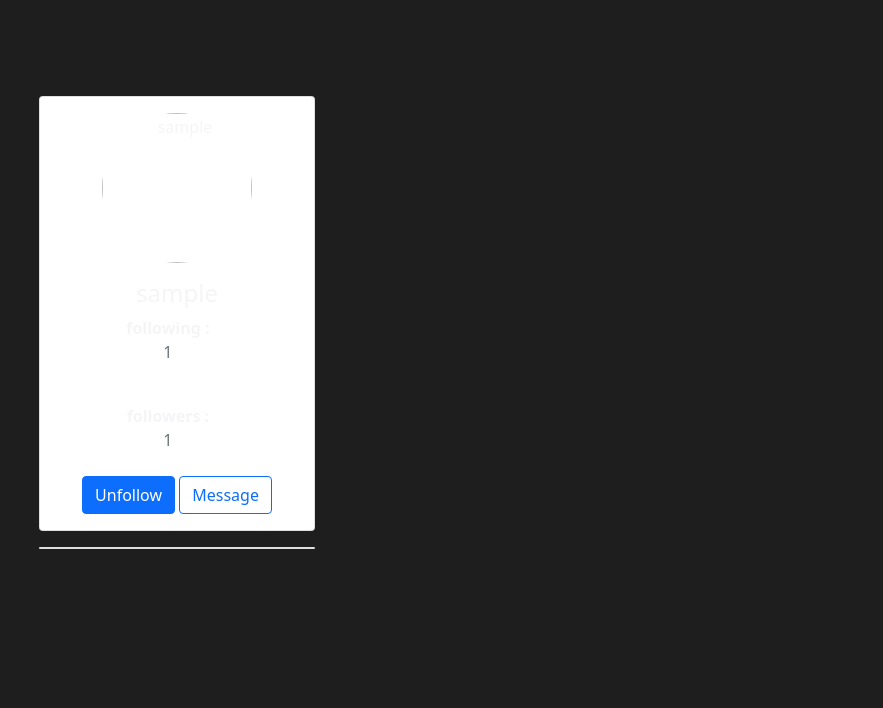
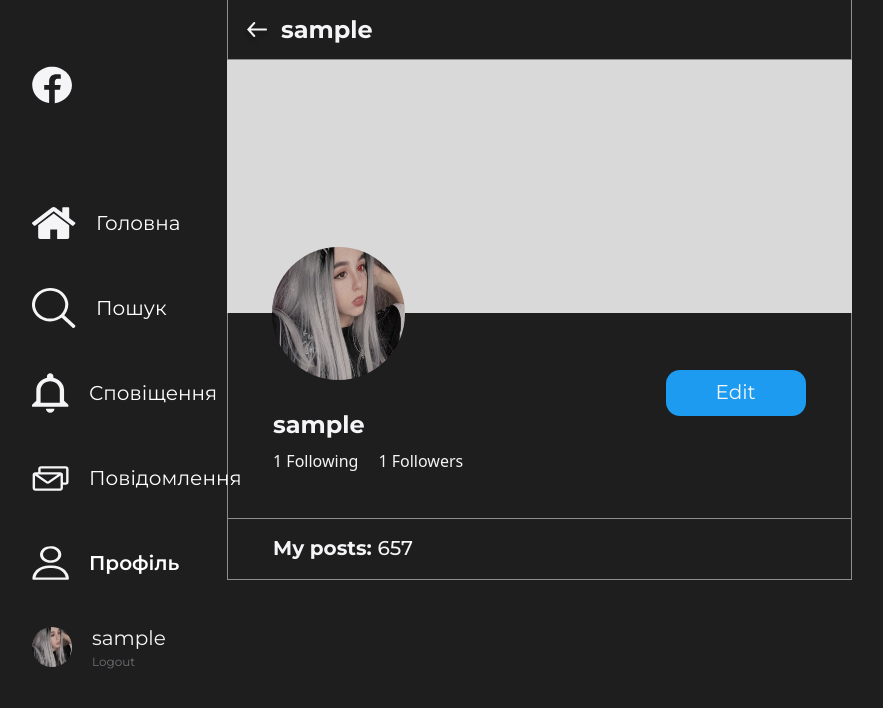
Before and after one commit to Alekssin1/Social-Network, a Django app: a page that uses templates/baza.html in a window 1280 px wide. Shown: the top 708 px of the page, without its empty margins (116-999 px from the left). Run offline with Django 3.2, Linux system fonts and the light colour scheme; a user stored in the database is signed in; tables that the repository leaves empty hold one stand-in row (values such as "Sample post"); parts of the project's set-up code (start-up, migrations or seed data) failed here and were passed over.

Commit message:
profile page

```diff
--- a/social_network/settings.py
+++ b/social_network/settings.py
@@ -145,7 +145,7 @@
 STATIC_ROOT = os.path.join(os.path.dirname(BASE_DIR), "static_cdn")
 
 LOGIN_REDIRECT_URL = "home"
-LOGOUT_REDIRECT_URL = "home_home"
+LOGOUT_REDIRECT_URL = "our_post"
 
 SITE_ID = 1
 
--- a/static/css/main.css
+++ b/static/css/main.css
@@ -326,3 +326,51 @@
     line-height: 1.5em;
     margin-top: 15px;
 }
+
+.avatar_on_page {
+    width: 40px;
+    height: 40px;
+    border-radius: 50%;
+}
+
+.user_create {
+    padding: 10px 20px!important;
+    display: flex;
+    align-items: center;
+}
+
+.left_side_menu {
+    position: fixed;
+}
+
+.user_create-name {
+    font-family: 'Montserrat';
+    font-style: normal;
+    font-weight: 400;
+    font-size: 20px;
+    line-height: 30px;
+}
+
+.user_create_account, .user_create_account:hover {
+    text-decoration: none;
+    color: #6d7075;
+}
+.user_create_account {
+    font-family: 'Montserrat';
+    font-style: normal;
+    font-weight: 400;
+    font-size: 12px;
+    color: #6d7075;
+}
+
+.user_create_account-second, .user_create_account-second:hover {
+    text-decoration: none;
+    color: #F5F5F7;
+}
+
+.user_create-in-a {
+    display: flex;
+    flex-direction: column;
+    margin-left: 20px;
+
+}
--- /dev/null
+++ b/static/css/profile.css
@@ -0,0 +1,137 @@
+.top_line {
+    height: 60px;
+    background: #1E1E1E !important;
+    border: 1px #8E8E8E solid;
+    border-top: 0px;
+    display: flex;
+    align-items: center;
+}
+
+.back_button_profile {
+    margin-left: 15px;
+}
+
+.name__profile, .profile_user_name {
+    font-family: 'Montserrat';
+    font-style: normal;
+    font-weight: 700;
+    font-size: 24px;
+    line-height: 29px;
+    color: #F5F5F7;
+}
+
+.profile_page-body {
+    border: 1px #8E8E8E solid;
+    border-top: 0px;
+
+}
+.back_button_profile {
+    cursor: pointer;
+    margin-top: 8px;
+    margin-right: 10px;
+}
+
+.profile_photo_background-photo {
+    width: 100%;
+}
+
+.avatar_on_profile-block {
+    position: relative;
+}
+
+.avatar_on_profile {
+    border-radius: 50%;
+    width: 133px;
+    height: 133px;
+    margin-left: 45px;
+    position: absolute;
+    top: -66.5px;
+}
+
+.another_users-info {
+    display: flex;
+    margin-top: 10px;
+}
+
+.followers {
+    margin-left: 20px;
+}
+
+.about_profile_user {
+    display: flex;
+    justify-content: space-between;
+    border-bottom: 1px #8E8E8E solid;
+    padding-bottom: 45px;
+}
+
+.about_profile_user-first-block {
+    margin: 0px 45px;
+    margin-top: 96.5px;
+}
+
+.following, .followers {
+    cursor: pointer;
+}
+
+.edit_profile {
+    display: flex;
+    justify-content: center;
+    align-items: center;
+    margin: 0px 45px;
+}
+
+.edit_profile-button {
+    width: 140px;
+    height: 46px;
+    left: 1169px;
+    top: 475px;
+    background: #1C9BF0;
+    border-radius: 14px;
+    border: 0px;
+    font-family: 'Montserrat';
+    font-style: normal;
+    font-weight: 400;
+    font-size: 20px;
+    line-height: 29px;
+    color: #F5F5F7;
+}
+
+.my_posts {
+    font-family: 'Montserrat';
+    font-style: normal;
+    font-weight: 700;
+    font-size: 20px;
+    line-height: 29px;
+    color: #F5F5F7;
+}
+
+.my_posts-number {
+    font-family: 'Montserrat';
+    font-style: normal;
+    font-weight: 500;
+    font-size: 20px;
+    line-height: 29px;
+    color: #F5F5F7;
+}
+
+.block_with_post_user {
+    margin: 0px 45px;
+    height: 60px;
+    display: flex;
+    align-items: center;
+}
+
+.edit_profile-link {
+    font-family: 'Montserrat';
+    font-style: normal;
+    font-weight: 400;
+    font-size: 20px;
+    line-height: 29px;
+    color: #F5F5F7;
+    text-decoration: none;
+}
+
+.edit_profile-link:hover {
+    text-decoration: none;
+    color: #F5F5F7;
+}
--- a/templates/base.html
+++ b/templates/base.html
@@ -7,6 +7,8 @@
   <meta name="viewport" content="width=device-width, initial-scale=1.0" />
   <link rel="stylesheet" href="{% static '/css/chat.css' %}" />
   <link rel="stylesheet" href="{% static '/css/main.css' %}" />
+  {% block css %}
+  {% endblock %}
   <link rel="shortcut icon" type="image/png" href="{% static 'img/favicon.ico' %}" />
   <link rel="preconnect" href="https://fonts.googleapis.com" />
   <link rel="preconnect" href="https://fonts.gstatic.com" crossorigin />
@@ -54,7 +56,24 @@
             </div>
             <a href="{% url 'home_home' %}" style="text-decoration:none;"><span class="profile_left_text text_left {% block active_profile %}{% endblock %}">Профіль</span></a>
           </div>
+
+          <div class="user_create">
+            <img src="{% static 'img/yrnluGNIVTxYe1Isj4iCg.jpg' %}" alt="avatar" class="avatar_on_page">
+
+              {% if user.is_authenticated %}
+                <div class="user_create-in-a">
+                  <span class="user_create-name">{{ user.username }}</span>
+                  <a class="user_create_account" href="{% url 'logout' %}">Logout</a>
+                </div>
+              {% else %}
+              <div class="user_create-in-a">
+                <a class="user_create_account-second" href="{% url 'signup' %}">Sign Up</a>
+                <a class="user_create_account-second" href="{% url 'login' %}">Login</a>
+              </div>
+              {% endif %}
+          </div>
         </div>
+        <div></div>
         {% block content%}
         {% endblock %}
     </div>
--- a/templates/baza.html
+++ b/templates/baza.html
@@ -1,82 +1,66 @@
+{% extends "base.html" %}
 {% load static %}
-<html lang="ua">
 
-<head>
-  <meta charset="UTF-8" />
-  <meta http-equiv="X-UA-Compatible" content="IE=edge" />
-  <meta name="viewport" content="width=device-width, initial-scale=1.0" />
-  <link rel="stylesheet" href="{% static '/css/chat.css' %}" />
-  <link rel="stylesheet" href="{% static '/css/main.css' %}" />
-  <link rel="shortcut icon" type="image/png" href="{% static 'img/favicon.ico' %}" />
-  <link rel="preconnect" href="https://fonts.googleapis.com" />
-  <link rel="preconnect" href="https://fonts.gstatic.com" crossorigin />
-  <link href="https://cdn.jsdelivr.net/npm/bootstrap@5.1.3/dist/css/bootstrap.min.css" rel="stylesheet"
-    integrity="sha384-1BmE4kWBq78iYhFldvKuhfTAU6auU8tT94WrHftjDbrCEXSU1oBoqyl2QvZ6jIW3" crossorigin="anonymous" />
-  <link href="https://fonts.googleapis.com/css2?family=Montserrat:wght@100;200;300;400;500;600;700;800;900&display=swap"
-    rel="stylesheet" />
-  <title>{% block title %}{% endblock %}</title>
-</head>
-<body>
-    <div class="pt-5 mt-5 pb-5 mb-5">
-        <div class="container">
-          <div class="main-body">
-            <div class="row gutters-sm">
-              <div class="col-md-4 mb-3">
-                <div class="card">
-                  <div class="card-body">
-                    <div class="d-flex flex-column align-items-center text-center">
-                      <img src="{{ author.image.url }}" alt="{{ author.username }}" class="rounded-circle" width="150" />
-                      <div class="mt-3">
-                        <h4>{{ author.username }}</h4>
-                        <div class="row">
-                          <b> following : </b>
-                          <p class="text-muted"> {{ author.following.count }} </p>
-                          &nbsp;&nbsp;&nbsp;&nbsp;
-                          <b> followers : </b>
-                          <p class="text-muted"> {{ author.followers.count }} </p>
+{% block title %}
+Profile
+{% endblock %}
+
+{% block active_profile %}
+active_text
+{% endblock %}
+
+{% block css %}
+<link rel="stylesheet" href="{% static '/css/profile.css' %}" />
+{% endblock %}
+
+{% block content%}
+<div class="profile_page">
+  <div class="top_line">
+    <img src="{% static 'img/back.svg' %}" alt="back" class="back_button_profile">
+    <span class="name__profile">{{ author.username }}</span>
   </div>
-                        <h6 class="text-muted font-size-sm">
-                          {{ author.bio }}
-                        </h6>
+  <div class="profile_photo_background">
+    <img src="{% static 'img/profile_photo_background.jpg' %}" alt="profile_photo_background" class="profile_photo_background-photo">
+  </div>
+
+  <div class="avatar_on_profile-block">
+    <img src="{% static 'img/yrnluGNIVTxYe1Isj4iCg.jpg' %}" alt="avatar" class="avatar_on_profile">
+  </div>
+  <div class="profile_page-body">
+    <div class="about_profile_user">
+      <div class="about_profile_user-first-block">
+        <div class="profile_user_name">
+          {{ author.username }}
+        </div>
+        <div class="another_users-info">
+          <div class="following">{{ author.following.count }} Following</div>
+          <div class="followers">{{ author.followers.count }} Followers</div>
+        </div>
+      </div>
+      <div class="edit_profile">
         {% if user.is_authenticated %}
+          {% if user != author %}
             {% if user in author.following.all %}
-                              <a href="{{ author.getPkFollowToggle }}" class="btn btn-primary">Unfollow</a>
+                <button class="edit_profile-button">
+                  <a class="edit_profile-link" href="{{ author.getPkFollowToggle }}">Unfollow</a>
+                </button>
               {% else %}
-                              <a  href="{{ author.getPkFollowToggle }}" class="btn btn-primary"> Follow </a>
+              <button class="edit_profile-button">
+                <a class="edit_profile-link" href="{{ author.getPkFollowToggle }}">Follow</a>
+              </button>
             {% endif %}
-                            <button class="btn btn-outline-primary">Message</button>
           {% else %}
-                          <p class="text-muted"> please, login to follow </p>
+              <button class="edit_profile-button">Edit</button>
+          {% endif %}
         {% endif %}
       </div>
     </div>
-                  </div>
+
+    <div class="block_with_post_user">
+      <span class="my_posts">My posts: <span class="my_posts-number">657</span></span>
     </div>
 
-                <div class="card mt-3">
-                  <ul class="list-group list-group-flush">
-                    {% if author.website %}
-                    <li class="list-group-item d-flex justify-content-between align-items-center flex-wrap">
-                      <h6 class="mb-0">
-                        <svg xmlns="http://www.w3.org/2000/svg" width="24" height="24" viewBox="0 0 24 24" fill="none"
-                          stroke="currentColor" stroke-width="2" stroke-linecap="round" stroke-linejoin="round"
-                          class="feather feather-globe mr-2 icon-inline">
-                          <circle cx="12" cy="12" r="10"></circle>
-                          <line x1="2" y1="12" x2="22" y2="12"></line>
-                          <path
-                            d="M12 2a15.3 15.3 0 0 1 4 10 15.3 15.3 0 0 1-4 10 15.3 15.3 0 0 1-4-10 15.3 15.3 0 0 1 4-10z">
-                          </path>
-                        </svg>Website
-                      </h6>
-                      <span class="text-secondary">{{ author.website }}</span>
-                    </li>
-                    {% endif %}
-                  </div>
 
   </div>
 </div>
-            </div>
-          </div>
-      </div>
-</body>
-</html>
+{% endblock %}
```
Also changed, not shown: templates/basechat.html (+18 -1 lines), static/img/back.svg (added), static/img/home.png, static/img/profile_photo_background.jpg (added). Lines whose indentation alone changed are shown as unchanged.
